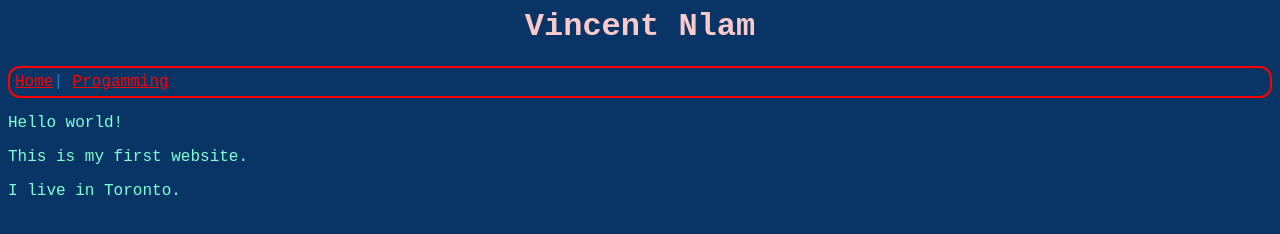
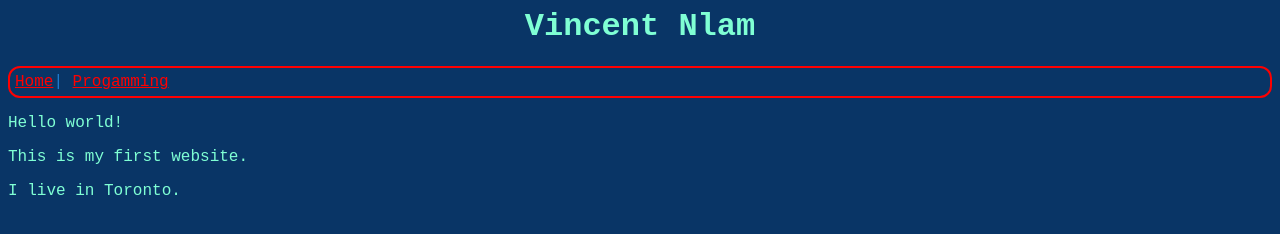
Before and after one commit to vincentnlam/vincentnlam.github.io, a plain HTML site: page index.html in a window 1280 px wide. Drawn offline with Linux system fonts and the light colour scheme.

Commit message:
changed header color

```diff
--- a/styles.css
+++ b/styles.css
@@ -4,7 +4,7 @@ body {
     background-color: rgb(9, 53, 102)
 }
 h1 {
-    color:rgb(248, 202, 202);
+    color:aquamarine;
     text-align: center;
 }
 p {
```
